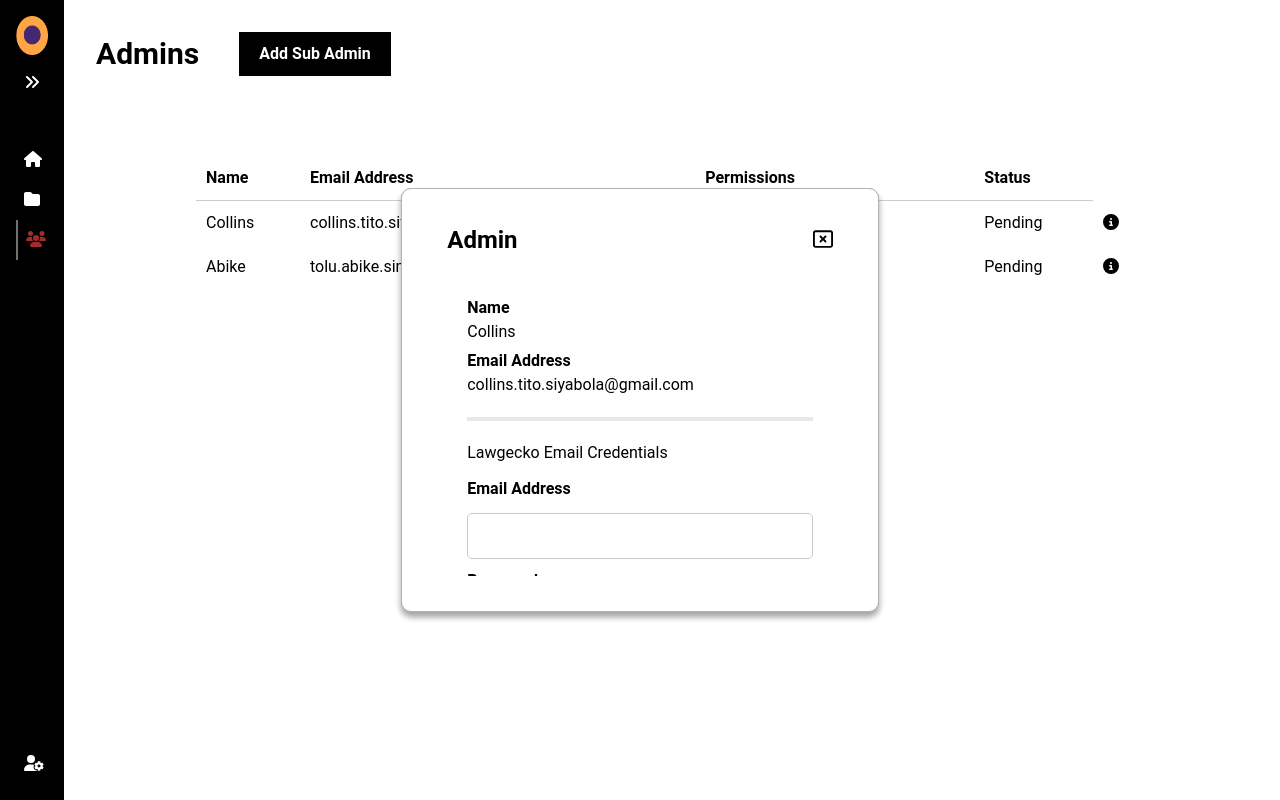
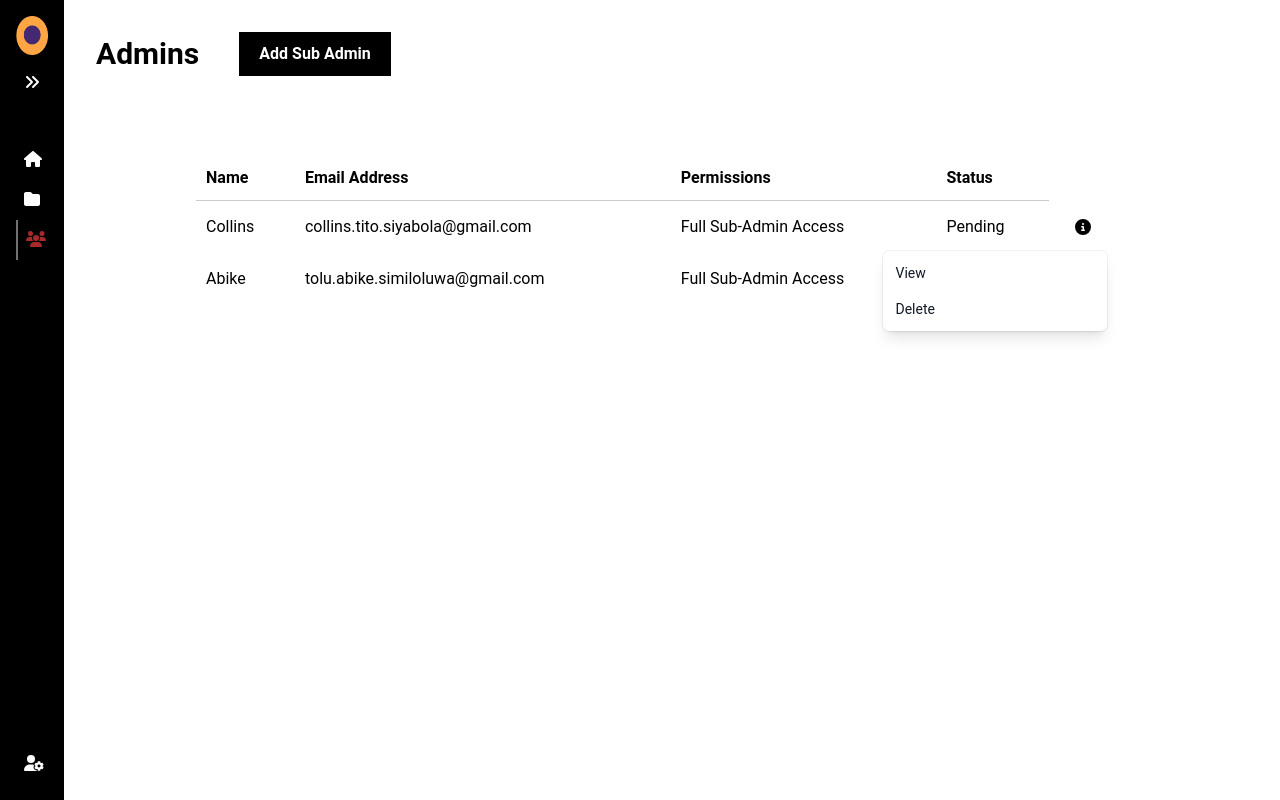
Before and after one commit to lawgeckobyglappy/lawgecko-frontend, a Vue app: page /admin/subAdmin in a window 1280 px wide. Both pictures are taken after a click on the button 1111 px from the left and 222 px from the top of the page. Built offline with nearby package versions, Linux system fonts and the light colour scheme; no server answers; what vue3-google-login would draw is missing.

Commit message:
info menu

```diff
--- a/src/components/DropDown.vue
+++ b/src/components/DropDown.vue
@@ -1,24 +1,119 @@
 <template>
-    <Menu>
-      <MenuButton>More</MenuButton>
-      <MenuItems>
+    <div class="fixed top-16 w-56 text-right">
+      <Menu as="div" class="relative inline-block text-left">
+        <div>
+          <MenuButton
+            class="inline-flex w-full justify-center rounded-md bg-black/20 px-4 py-2 text-sm font-medium text-white hover:bg-black/30 focus:outline-none focus-visible:ring-2 focus-visible:ring-white/75"
+          >
+            Options
+            <!-- <ChevronDownIcon
+              class="ml-2 -mr-1 h-5 w-5 text-violet-200 hover:text-violet-100"
+              aria-hidden="true"
+            /> -->
+          </MenuButton>
+        </div>
+
+        <transition
+          enter-active-class="transition duration-100 ease-out"
+          enter-from-class="transform scale-95 opacity-0"
+          enter-to-class="transform scale-100 opacity-100"
+          leave-active-class="transition duration-75 ease-in"
+          leave-from-class="transform scale-100 opacity-100"
+          leave-to-class="transform scale-95 opacity-0"
+        >
+          <MenuItems
+            class="absolute right-0 mt-2 w-56 origin-top-right divide-y divide-gray-100 rounded-md bg-white shadow-lg ring-1 ring-black/5 focus:outline-none"
+          >
+            <div class="px-1 py-1">
               <MenuItem v-slot="{ active }">
-          <a :class='{ "bg-blue-500": active }' href="/account-settings">
-            Account settings
-          </a>
+                <button
+                  :class="[
+                    active ? 'bg-violet-500 text-white' : 'text-gray-900',
+                    'group flex w-full items-center rounded-md px-2 py-2 text-sm',
+                  ]"
+                >
+                  <!-- <EditIcon
+                    :active="active"
+                    class="mr-2 h-5 w-5 text-violet-400"
+                    aria-hidden="true"
+                  /> -->
+                  Edit
+                </button>
               </MenuItem>
               <MenuItem v-slot="{ active }">
-          <a :class='{ "bg-blue-500": active }' href="/account-settings">
-            Documentation
-          </a>
+                <button
+                  :class="[
+                    active ? 'bg-violet-500 text-white' : 'text-gray-900',
+                    'group flex w-full items-center rounded-md px-2 py-2 text-sm',
+                  ]"
+                >
+                  <!-- <DuplicateIcon
+                    :active="active"
+                    class="mr-2 h-5 w-5 text-violet-400"
+                    aria-hidden="true"
+                  /> -->
+                  Duplicate
+                </button>
               </MenuItem>
-        <MenuItem disabled>
-          <span class="opacity-75">Invite a friend (coming soon!)</span>
+            </div>
+            <div class="px-1 py-1">
+              <MenuItem v-slot="{ active }">
+                <button
+                  :class="[
+                    active ? 'bg-violet-500 text-white' : 'text-gray-900',
+                    'group flex w-full items-center rounded-md px-2 py-2 text-sm',
+                  ]"
+                >
+                  <!-- <ArchiveIcon
+                    :active="active"
+                    class="mr-2 h-5 w-5 text-violet-400"
+                    aria-hidden="true"
+                  /> -->
+                  Archive
+                </button>
               </MenuItem>
+              <MenuItem v-slot="{ active }">
+                <button
+                  :class="[
+                    active ? 'bg-violet-500 text-white' : 'text-gray-900',
+                    'group flex w-full items-center rounded-md px-2 py-2 text-sm',
+                  ]"
+                >
+                  <!-- <MoveIcon
+                    :active="active"
+                    class="mr-2 h-5 w-5 text-violet-400"
+                    aria-hidden="true"
+                  /> -->
+                  Move
+                </button>
+              </MenuItem>
+            </div>
+
+            <div class="px-1 py-1">
+              <MenuItem v-slot="{ active }">
+                <button
+                  :class="[
+                    active ? 'bg-violet-500 text-white' : 'text-gray-900',
+                    'group flex w-full items-center rounded-md px-2 py-2 text-sm',
+                  ]"
+                >
+                  <!-- <DeleteIcon
+                    :active="active"
+                    class="mr-2 h-5 w-5 text-violet-400"
+                    aria-hidden="true"
+                  /> -->
+                  Delete
+                </button>
+              </MenuItem>
+            </div>
           </MenuItems>
+        </transition>
       </Menu>
+    </div>
   </template>
 
   <script setup>
   import { Menu, MenuButton, MenuItems, MenuItem } from '@headlessui/vue'
+//   import { ChevronDownIcon } from '@heroicons/vue/20/solid'
+
   </script>
--- a/src/views/admin/SubAdmin.vue
+++ b/src/views/admin/SubAdmin.vue
@@ -21,7 +21,44 @@
                         <td>Full Sub-Admin Access</td>
                         <!-- @click="removeAdmin(index)" -->
                         <td>{{ admin.status }}</td>
-                        <td><button @click="setCurrentAdmin(index)"><fa-icon :icon="['fas', 'circle-info']" /></button></td>
+                        <!-- <td><button @click="setCurrentAdmin(index)"><fa-icon :icon="['fas', 'circle-info']" /></button></td> -->
+                        <td>
+                            <Menu as="div" class="relative inline-block text-left">
+                                <div>
+                                    <MenuButton
+                                        class="inline-flex justify-center rounded-md px-4 py-2 z-1"
+                                    >
+                                        <fa-icon :icon="['fas', 'circle-info']" />
+                                    </MenuButton>
+                                </div>
+                                    <MenuItems
+                                        class="absolute right-0 mt-2 w-56 origin-top-right divide-y divide-gray-100 z-50 rounded-md bg-white shadow-lg ring-1 ring-black/5 focus:outline-none"
+                                    >
+                                        <div class="px-1 py-1">
+                                            <MenuItem v-slot="{ active }">
+                                                <button
+                                                :class="[
+                                                    active ? 'bg-violet-500 text-white' : 'text-gray-900',
+                                                    'group flex w-full items-center rounded-md px-2 py-2 text-sm',
+                                                ]"
+                                                >
+                                                View
+                                                </button>
+                                            </MenuItem>
+                                            <MenuItem v-slot="{ active }">
+                                                <button
+                                                :class="[
+                                                    active ? 'bg-violet-500 text-white' : 'text-gray-900',
+                                                    'group flex w-full items-center rounded-md px-2 py-2 text-sm',
+                                                ]"
+                                                >
+                                                Delete
+                                                </button>
+                                            </MenuItem>
+                                        </div>
+                                    </MenuItems>
+                            </Menu>
+                        </td>
 
                         <PopUp v-if="adminProfilePopup">
                             <div class="popup">
@@ -62,7 +99,7 @@
                     </tr>
                 </tbody>
             </table>
-            <DropDown />
+
         </div>
         <PopUp v-if="popupTrigger">
             <div class="popup">
@@ -90,13 +127,16 @@
 <script>
 import TheButton from '@/components/buttons/TheButton.vue';
 import PopUp from '@/components/PopUp.vue';
-import DropDown from '@/components/DropDown.vue';
+import { Menu, MenuButton, MenuItems, MenuItem } from '@headlessui/vue'
 
 export default {
     components: {
         TheButton,
         PopUp,
-        DropDown
+        Menu,
+        MenuButton,
+        MenuItems,
+        MenuItem
     },
 
     data() {
```
Lines whose indentation alone changed are shown as unchanged.
